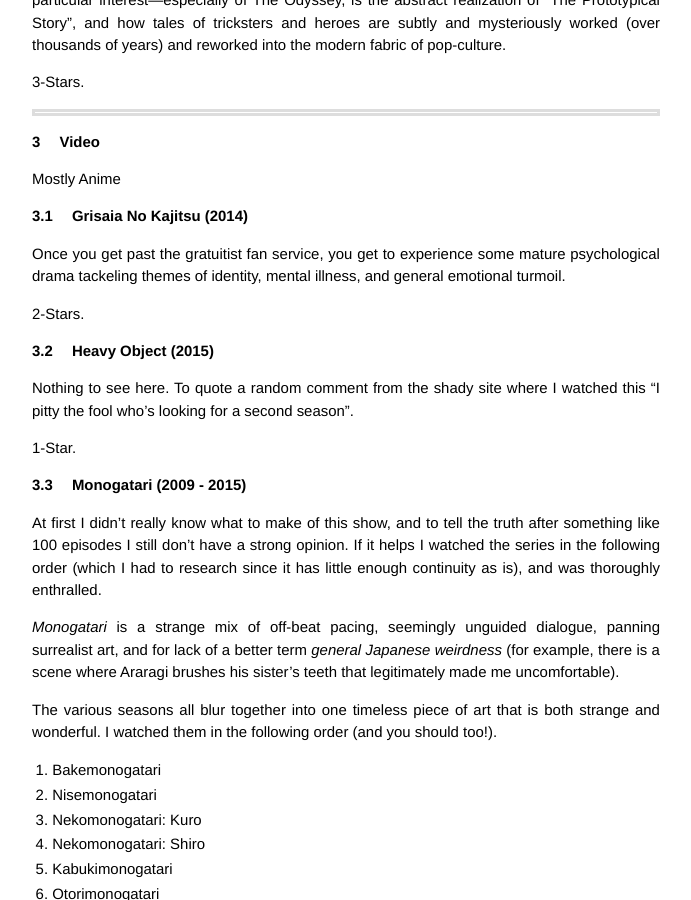
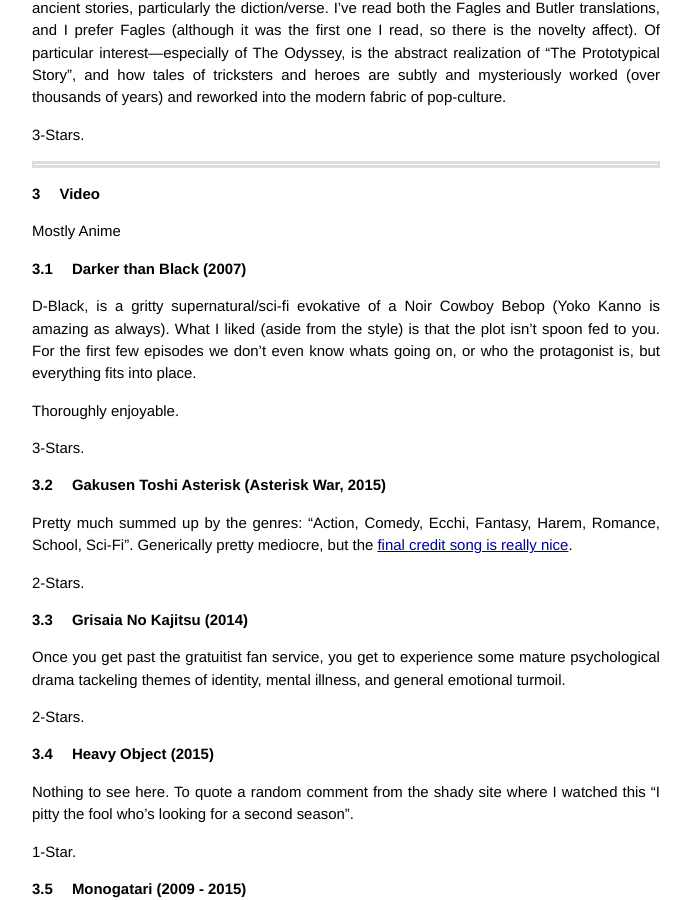
Before and after one commit to athuras/athuras.github.com, a Jekyll site: the page built from _posts/2014-08-06-Booklist.markdown, in a window 1280 px wide and 900 px high, scrolled down 12846 px. Shown: the whole window, without its empty margins (294-985 px from the left). Built offline with Jekyll 4.4.1, drawn with Linux system fonts in a browser that asks for light colours; comment, search, counter and statistics services are not loaded; some of the changed text lies outside the part shown.

Commit message:
d-black, asterisk war

```diff
--- a/_posts/2014-08-06-Booklist.markdown
+++ b/_posts/2014-08-06-Booklist.markdown
@@ -385,6 +385,23 @@
 # Video
 Mostly Anime
 
+## Darker than Black (2007)
+
+D-Black, is a gritty supernatural/sci-fi evokative of a Noir Cowboy Bebop (Yoko Kanno is amazing as always).
+What I liked (aside from the style) is that the plot isn't spoon fed to you.
+For the first few episodes we don't even know whats going on, or who the protagonist is, but everything fits into place.
+
+Thoroughly enjoyable.
+
+3-Stars.
+
+## Gakusen Toshi Asterisk (Asterisk War, 2015)
+
+Pretty much summed up by the genres: "Action, Comedy, Ecchi, Fantasy, Harem, Romance, School, Sci-Fi".
+Generically pretty mediocre, but the [final credit song is really nice](https://vimeo.com/143548789).
+
+2-Stars.
+
 ## Grisaia No Kajitsu (2014)
 Once you get past the gratuitist fan service, you get to experience some mature psychological drama tackeling themes of identity, mental illness, and general emotional turmoil.
 
```
